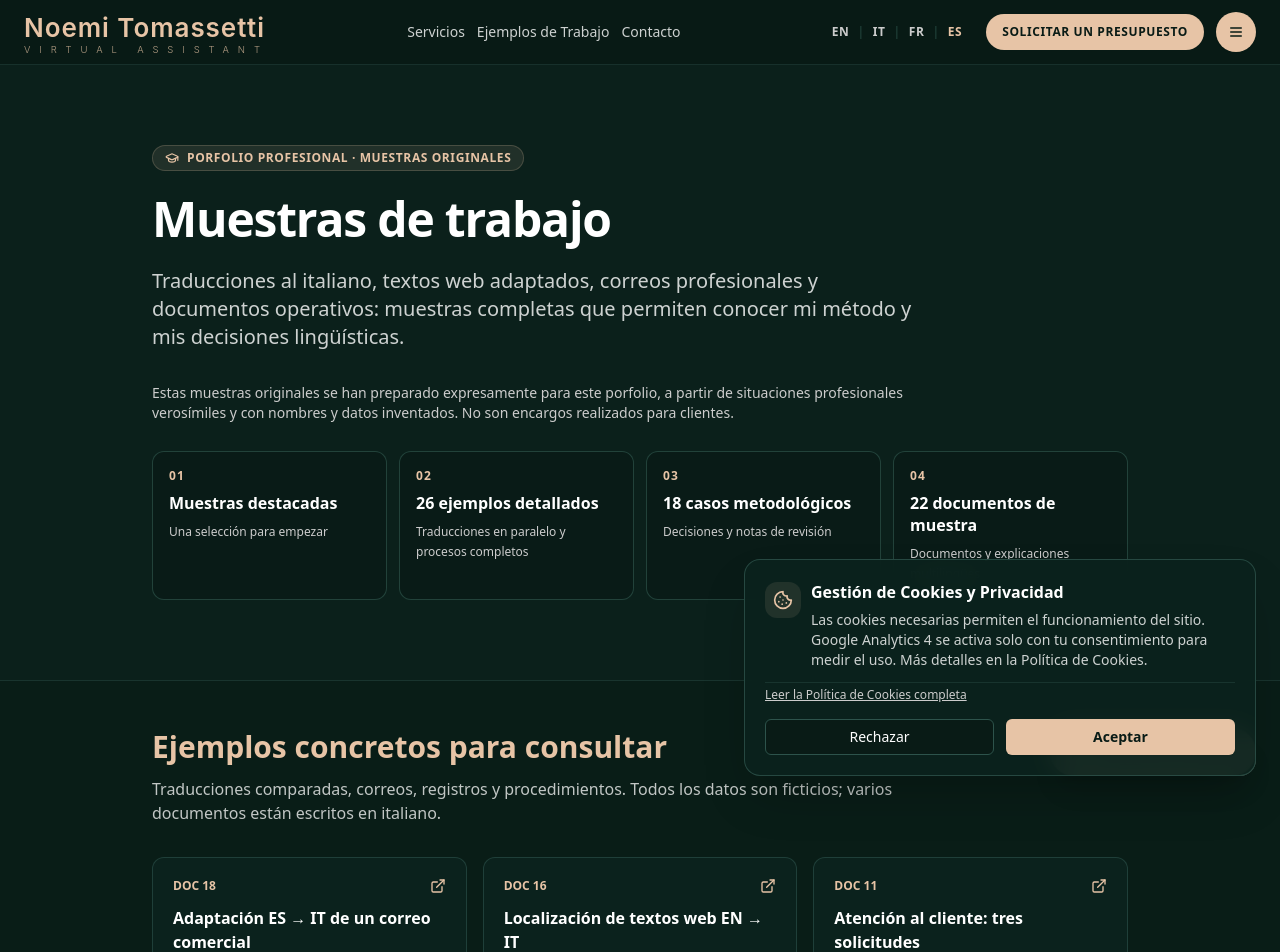
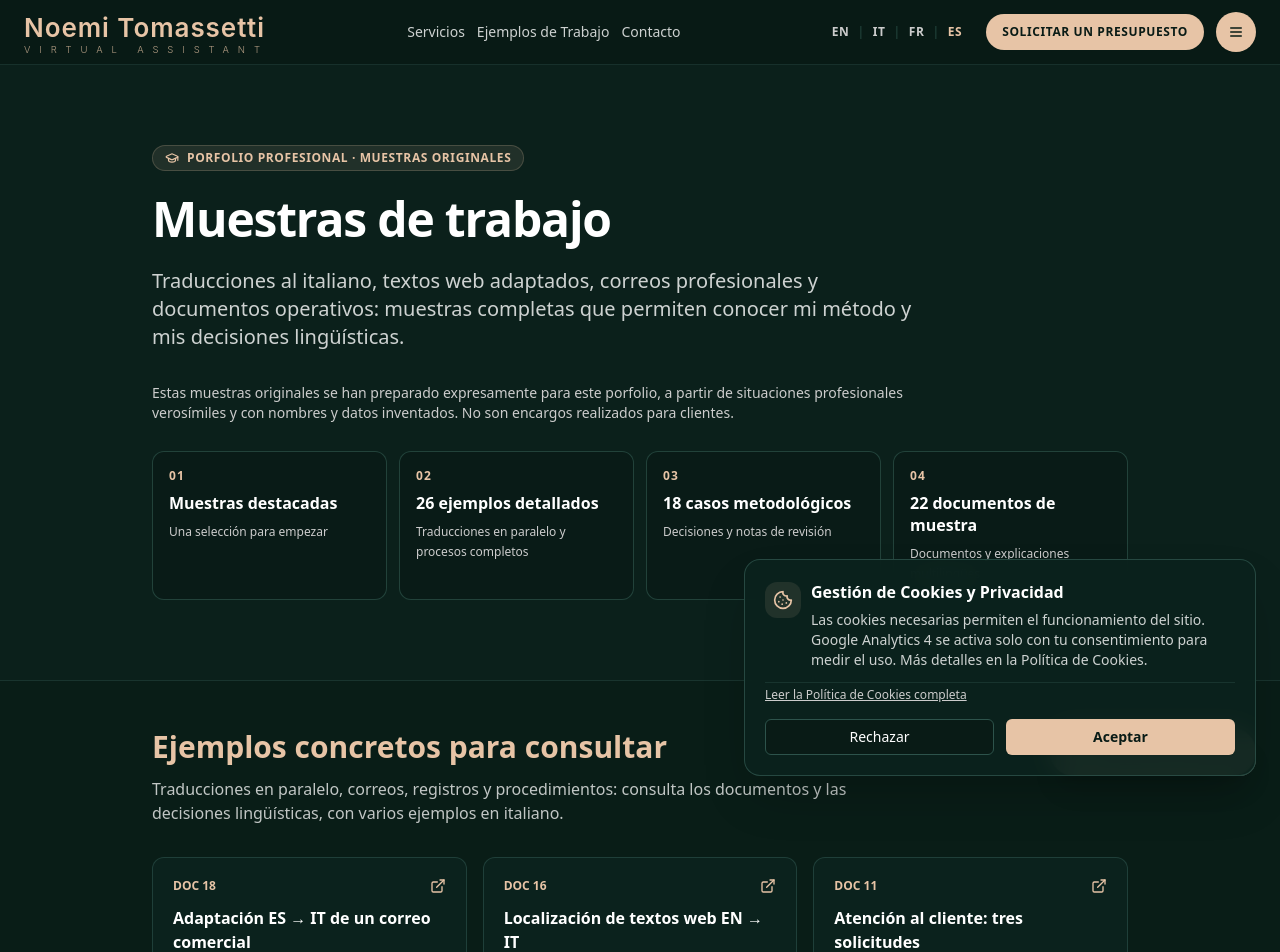
Before and after one commit to noemitomassetti/noemitomassetti-it, a React (Vite) app: page /es/ejemplos-de-trabajo in a window 1280 px wide. Shown: the top 952 px of the page. Built offline with nearby package versions, Linux system fonts and the light colour scheme; the HTML template or start-up script is replaced by a standard one.

Commit message:
Use understated authentic work-sample language while clearly disclosing fictional briefs and non-client origin

```diff
--- a/src/pages/Portfolio.tsx
+++ b/src/pages/Portfolio.tsx
@@ -224,8 +224,8 @@ export default function Portfolio() {
           </h2>
           <p className="text-foreground/75 mb-8 max-w-3xl">
             {lang === "it" ? "Email, registri operativi, traduzioni a fronte, schede prodotto e procedure. Apri i documenti e valuta direttamente chiarezza, terminologia e organizzazione."
-              : lang === "fr" ? "Traductions comparées, courriels, tableaux de suivi et procédures. Toutes les données sont fictives ; plusieurs documents sont rédigés en italien."
-              : lang === "es" ? "Traducciones comparadas, correos, registros y procedimientos. Todos los datos son ficticios; varios documentos están escritos en italiano."
+              : lang === "fr" ? "Traductions en regard, courriels, tableaux de suivi et procédures : consultez les documents et les choix de formulation, dont plusieurs exemples en italien."
+              : lang === "es" ? "Traducciones en paralelo, correos, registros y procedimientos: consulta los documentos y las decisiones lingüísticas, con varios ejemplos en italiano."
               : "Side-by-side translations, customer emails, trackers and procedures. Read the documents and evaluate the wording, including complete samples in Italian."}
           </p>
           <div className="grid grid-cols-1 sm:grid-cols-2 lg:grid-cols-3 gap-4">
```
